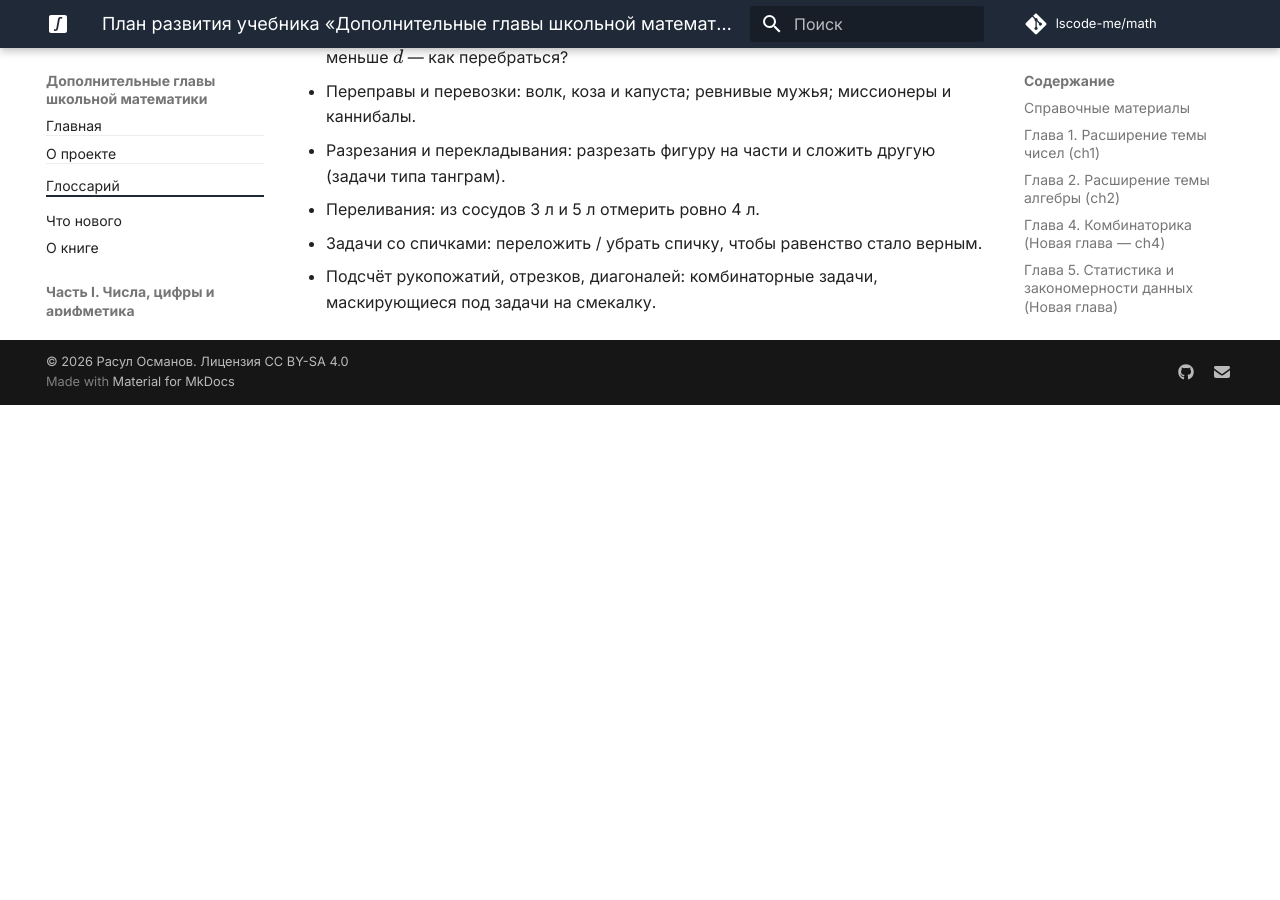
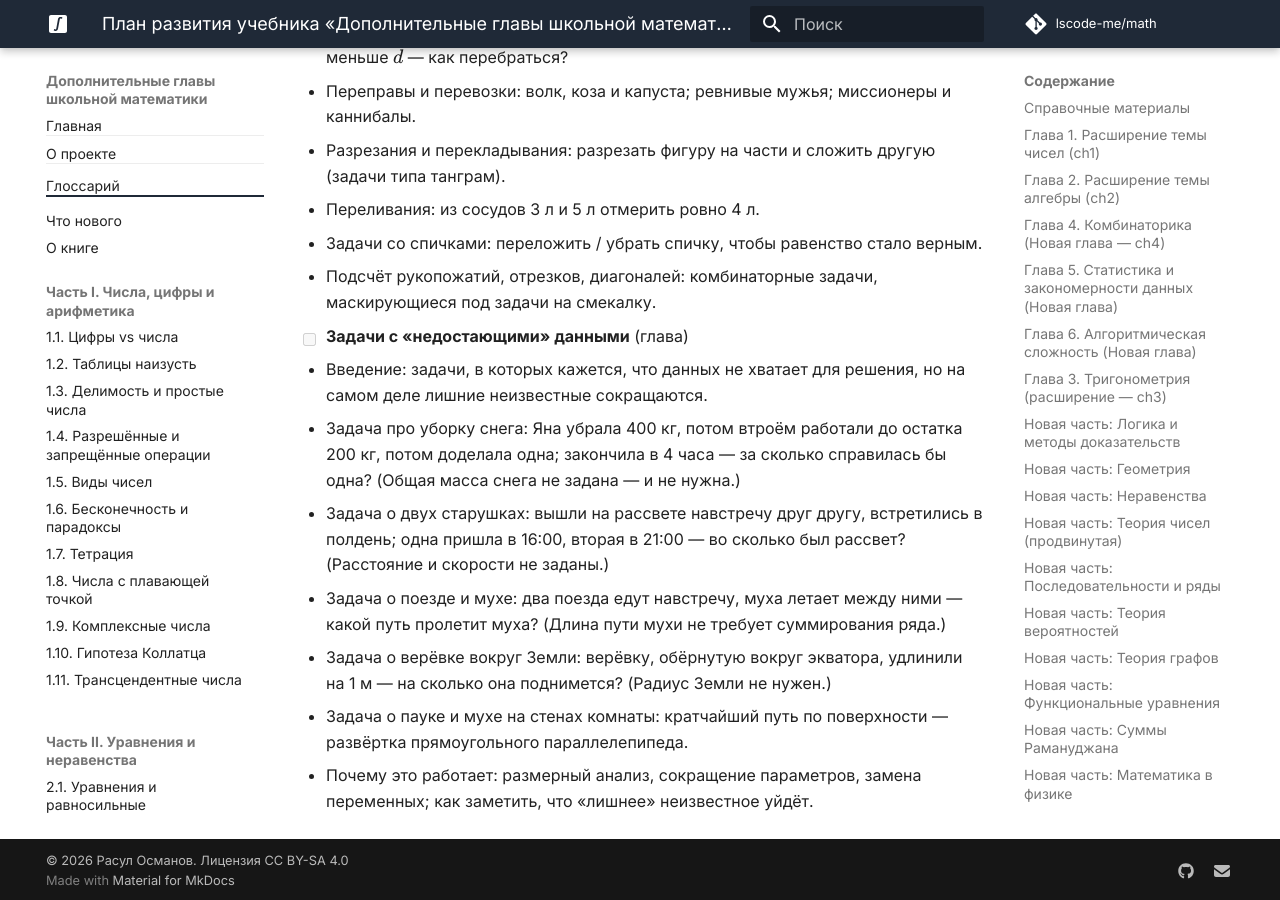
Before and after one commit to lscode-me/math, an MkDocs documentation site: the page built from docs/plan.md, in a window 1280 px wide and 900 px high, scrolled down 13246 px. Built offline with MkDocs 1.6.1 and Material for MkDocs 9.7.7, drawn with Linux system fonts in a browser that asks for light colours; comment, search, counter and statistics services are not loaded; before the commit the page ends 13651 px from its top, so only the background shows below that.

Commit message:
plan: добавлена глава «Задачи с недостающими данными» (снег, старушки, муха, верёвка, паук)

```diff
--- a/docs/plan.md
+++ b/docs/plan.md
@@ -384,3 +384,12 @@
   - Переливания: из сосудов 3 л и 5 л отмерить ровно 4 л.
   - Задачи со спичками: переложить / убрать спичку, чтобы равенство стало верным.
   - Подсчёт рукопожатий, отрезков, диагоналей: комбинаторные задачи, маскирующиеся под задачи на смекалку.
+
+- [ ] **Задачи с «недостающими» данными** (глава)
+  - Введение: задачи, в которых кажется, что данных не хватает для решения, но на самом деле лишние неизвестные сокращаются.
+  - Задача про уборку снега: Яна убрала 400 кг, потом втроём работали до остатка 200 кг, потом доделала одна; закончила в 4 часа — за сколько справилась бы одна? (Общая масса снега не задана — и не нужна.)
+  - Задача о двух старушках: вышли на рассвете навстречу друг другу, встретились в полдень; одна пришла в 16:00, вторая в 21:00 — во сколько был рассвет? (Расстояние и скорости не заданы.)
+  - Задача о поезде и мухе: два поезда едут навстречу, муха летает между ними — какой путь пролетит муха? (Длина пути мухи не требует суммирования ряда.)
+  - Задача о верёвке вокруг Земли: верёвку, обёрнутую вокруг экватора, удлинили на 1 м — на сколько она поднимется? (Радиус Земли не нужен.)
+  - Задача о пауке и мухе на стенах комнаты: кратчайший путь по поверхности — развёртка прямоугольного параллелепипеда.
+  - Почему это работает: размерный анализ, сокращение параметров, замена переменных; как заметить, что «лишнее» неизвестное уйдёт.
```
Also changed, not shown: docs/changelog.md (+1 -0 lines).
